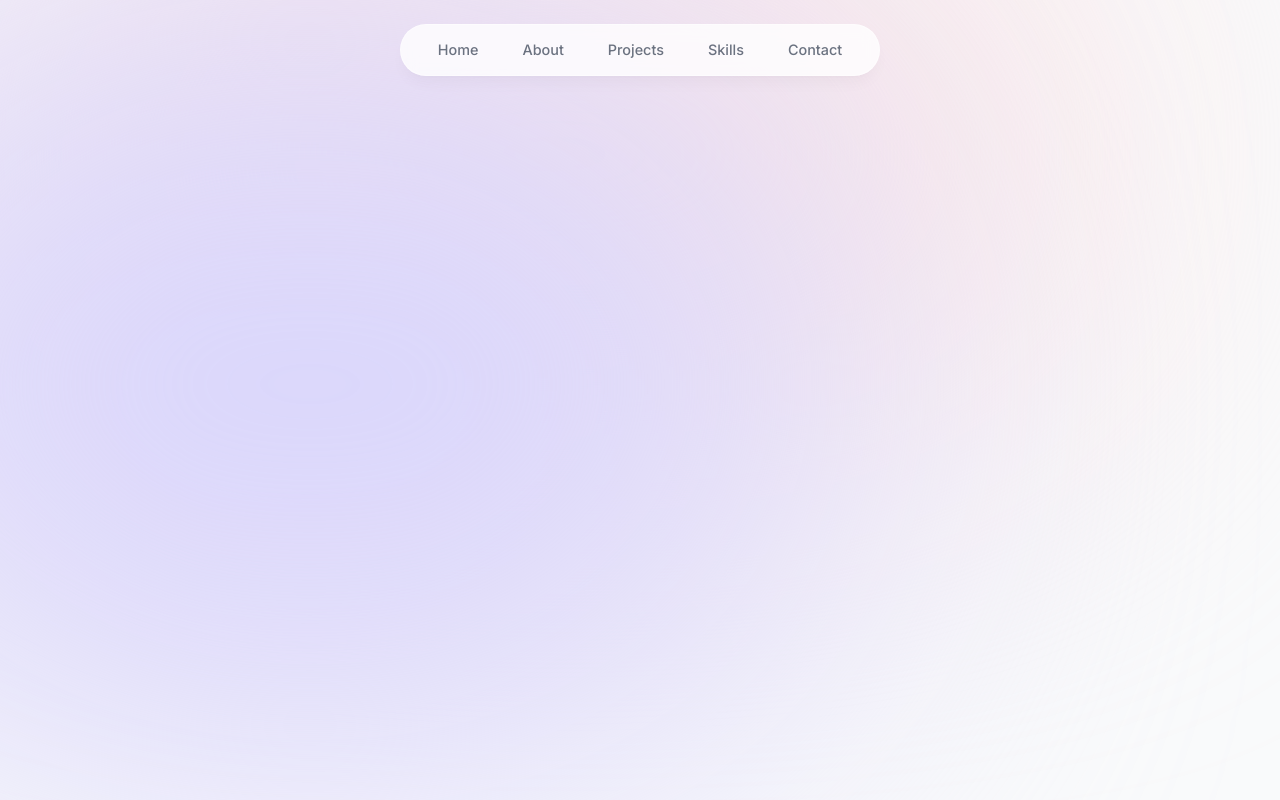
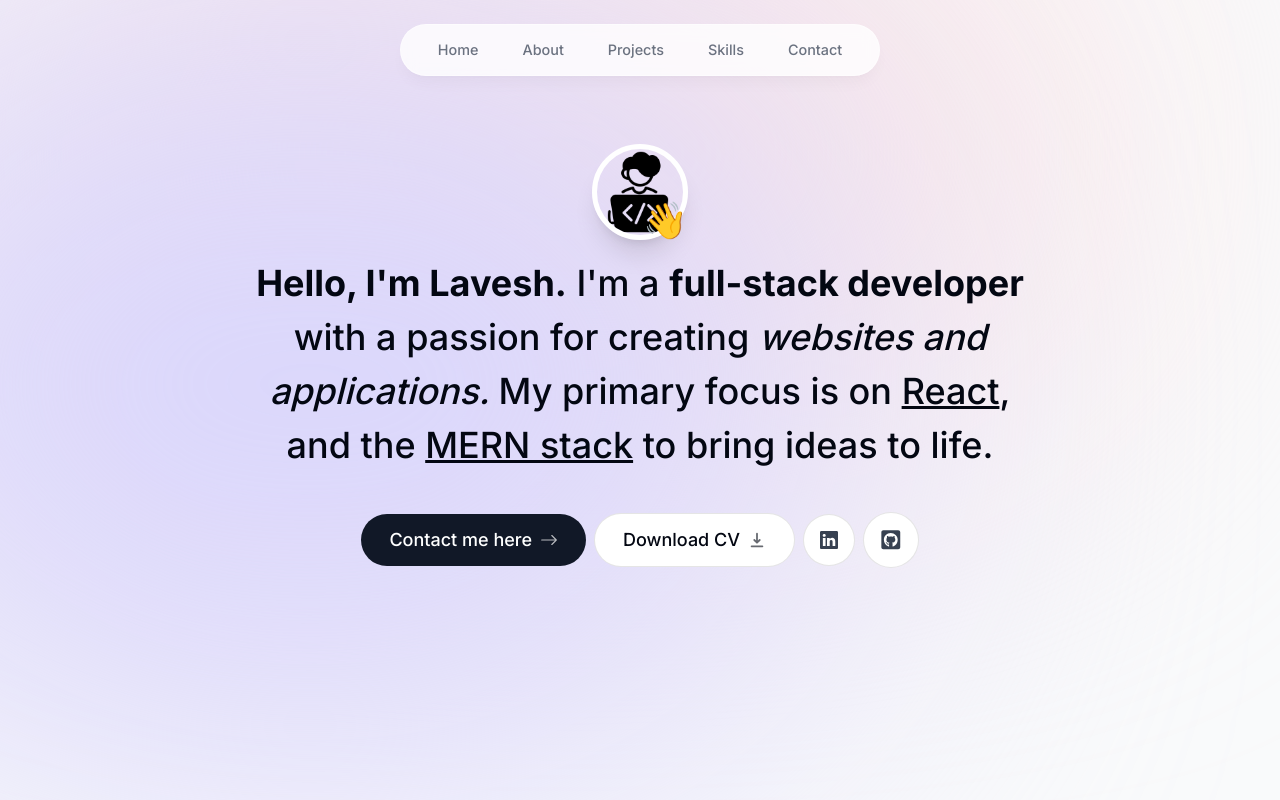
Before and after one commit to Lavesh1208/Portfolio, a Next.js app: page / in a window 1280 px wide. Built offline with nearby package versions, Linux system fonts and the light colour scheme.

Commit message:
Intro Section

```diff
--- a/app/layout.tsx
+++ b/app/layout.tsx
@@ -17,7 +17,9 @@
 }) {
 	return (
 		<html lang="en">
-			<body className={`${inter.className} bg-gray-50 text-gray-950 relative`}>
+			<body
+				className={`${inter.className} bg-gray-50 text-gray-950 relative pt-28 sm:pt-36`}
+			>
 				<div className="bg-[#fbe2e3] absolute top-[-6rem] -z-10 right-[11rem] h-[31.25rem] w-[31.25rem] rounded-full blur-[10rem] sm:w-[68.75rem]"></div>
 				<div className="bg-[#dbd7fb] absolute top-[-1rem] left-[-35rem] h-[50rem] -z-10 w-[31.25rem] rounded-full blur-[10rem] sm:w-[68.75rem] md:left-[-33rem] lg:left-[-28rem] xl:left-[-15rem] 2xl:left-[-5rem]"></div>
 
--- a/app/page.tsx
+++ b/app/page.tsx
@@ -1,3 +1,9 @@
+import Intro from "@/components/Intro";
+
 export default function Home() {
-	return <main></main>;
+	return (
+		<main className="flex flex-col items-center px-4">
+			<Intro />
+		</main>
+	);
 }
--- /dev/null
+++ b/components/Intro.tsx
@@ -0,0 +1,111 @@
+"use client";
+
+import { motion } from "framer-motion";
+import Image from "next/image";
+import Link from "next/link";
+import { BsArrowRight, BsLinkedin } from "react-icons/bs";
+import { FaGithubSquare, FaReact } from "react-icons/fa";
+import { LuGraduationCap } from "react-icons/lu";
+import { HiDownload } from "react-icons/hi";
+
+const Intro = () => {
+	return (
+		<section
+			id="home"
+			className="mb-28 max-w-[50rem] text-center sm:mb-0 scroll-mt-[100rem]"
+		>
+			<div className="flex items-center justify-center">
+				<div className="relative">
+					<motion.div
+						initial={{ opacity: 0, scale: 0 }}
+						animate={{ opacity: 1, scale: 1 }}
+						transition={{
+							type: "tween",
+							duration: 0.2,
+						}}
+					>
+						<Image
+							src="/programmer.png"
+							alt="Ricardo portrait"
+							width="192"
+							height="192"
+							quality="95"
+							priority={true}
+							className="h-24 w-24 rounded-full object-cover border-[0.35rem] border-white shadow-xl"
+						/>
+					</motion.div>
+
+					<motion.span
+						className="absolute bottom-0 right-0 text-4xl"
+						initial={{ opacity: 0, scale: 0 }}
+						animate={{ opacity: 1, scale: 1 }}
+						transition={{
+							type: "spring",
+							stiffness: 125,
+							delay: 0.1,
+							duration: 0.7,
+						}}
+					>
+						👋
+					</motion.span>
+				</div>
+			</div>
+
+			<motion.h1
+				className="mb-10 mt-4 px-4 text-2xl font-medium !leading-[1.5] sm:text-4xl"
+				initial={{ opacity: 0, y: 100 }}
+				animate={{ opacity: 1, y: 0 }}
+			>
+				<span className="font-bold">Hello, I&apos;m Lavesh.</span> I&apos;m a{" "}
+				<span className="font-bold">full-stack developer</span> with a passion
+				for creating <span className="italic">websites and applications. </span>
+				My primary focus is on <span className="underline">React</span>, and the{" "}
+				<span className="underline">MERN stack</span> to bring ideas to life.
+			</motion.h1>
+
+			<motion.div
+				className="flex flex-col sm:flex-row items-center justify-center gap-2 px-4 text-lg font-medium"
+				initial={{ opacity: 0, y: 100 }}
+				animate={{ opacity: 1, y: 0 }}
+				transition={{
+					delay: 0.1,
+				}}
+			>
+				<Link
+					href="#contact"
+					className="group bg-gray-900 text-white px-7 py-3 flex items-center gap-2 rounded-full outline-none focus:scale-110 hover:scale-110 hover:bg-gray-950 active:scale-105 transition"
+				>
+					Contact me here{" "}
+					<BsArrowRight className="opacity-70 group-hover:translate-x-1 transition" />
+				</Link>
+
+				<a
+					className="group bg-white px-7 py-3 flex items-center gap-2 rounded-full outline-none focus:scale-110 hover:scale-110 active:scale-105 transition cursor-pointer border border-black/10"
+					href="/CV.pdf"
+					download
+				>
+					Download CV{" "}
+					<HiDownload className="opacity-60 group-hover:translate-y-1 transition" />
+				</a>
+
+				<a
+					className="bg-white p-4 text-gray-700 hover:text-gray-950 flex items-center gap-2 rounded-full focus:scale-[1.15] hover:scale-[1.15] active:scale-105 transition cursor-pointer border border-black/10"
+					href="https://linkedin.com"
+					target="_blank"
+				>
+					<BsLinkedin />
+				</a>
+
+				<a
+					className="bg-white p-4 text-gray-700 flex items-center gap-2 text-[1.35rem] rounded-full focus:scale-[1.15] hover:scale-[1.15] hover:text-gray-950 active:scale-105 transition cursor-pointer border border-black/10"
+					href="https://github.com"
+					target="_blank"
+				>
+					<FaGithubSquare />
+				</a>
+			</motion.div>
+		</section>
+	);
+};
+
+export default Intro;
```
Also changed, not shown: public/programmer.png (added).
